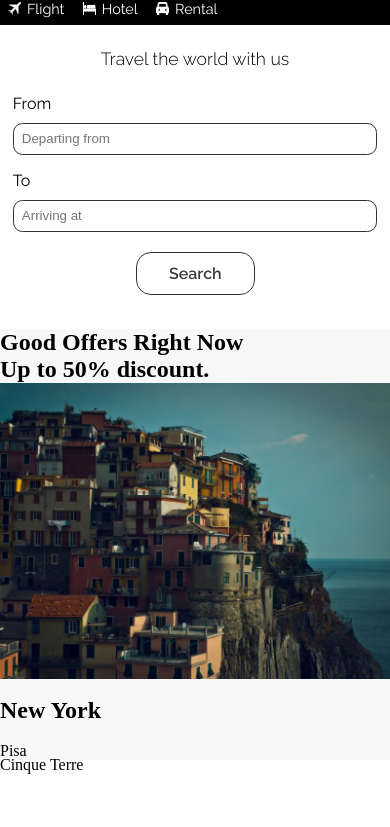
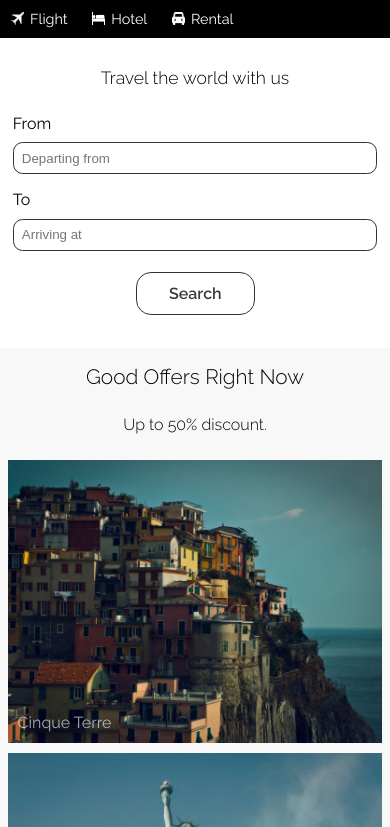
Before and after one commit to EmanuelVFC/projeto-site-001, a plain HTML site: page index.html in a window 390 px wide. Shown: the part 54-881 px from the top of the page. Before the commit the page ends 844 px from the top, so only its background shows below. Drawn offline with Linux system fonts and the light colour scheme.

Commit message:
continuação
criação do conteúdo principal e ajustes gerais

```diff
--- a/index.html
+++ b/index.html
@@ -41,9 +41,9 @@
 
     </header>
 
-    <main>
+    <main class="main">
 
-        <article class="viagem-aviao active">
+        <article class="viagem-aviao">
             <h2>Travel the world with us</h2>
 
             <form action="cadastro.php" method="get">
@@ -68,7 +68,7 @@
             <h2>Find the best hotels</h2>
             <p>Book a hotel with us and get the best fares and promotions.</p>
             <p>We know hotels - we know comfort.</p>
-            <button type="submit" class="botao-viagem-aviao">
+            <button type="submit" class="botao-viagem-aviao teste">
                 Search
             </button>
         </article>
@@ -82,27 +82,50 @@
             </button>
         </article>
 
-        <section>
+        <section class="galeria1">
             <h1>Good Offers Right Now</h1>
             <h2>Up to 50% discount.</h2>
 
             <div>
-                <div class="cinque-terre-imagem">
-                    <div><img src="images/cinqueterre.jpg" alt="Cinque Terre"></div>
-                    <div class="cinque-terre-texto">Cinque Terre</div>
+                <div class="galeria1-imagem container1">
+                    <div>
+                        <img src="images/cinqueterre.jpg" alt="Cinque Terre">
+                    </div>
+
+                    <div class="galeria1-texto">Cinque Terre</div>
+                </div>
             </div>
 
-            <div>
+            <div class="galeria1-imagem container2">
                 <div>
-                    <img src="" alt="">
-                    <div><h1>New York</h1></div>
+                    <img src="images/newyork.jpg" alt="New York">
                 </div>
 
+                <div class="galeria1-texto">New York</div>
             </div>
 
-            <div>
-                <div><img src="" alt=""></div>
-                <span>Pisa</span>
+            <div class="galeria1-imagem container3">
+                <div>
+                    <img src="images/sanfran.jpg" alt="San Francisco">
+                </div>
+
+                <div class="galeria1-texto">San Francisco</div>
+            </div>
+
+            <div class="galeria1-imagem container3">
+                <div>
+                    <img src="images/pisa.jpg" alt="Pisa">
+                </div>
+
+                <div class="galeria1-texto">Pisa</div>
+            </div>
+
+            <div class="galeria1-imagem container3">
+                <div>
+                    <img src="images/paris.jpg" alt="Paris">
+                </div>
+
+                <div class="galeria1-texto">Paris</div>
             </div>
         </section>
 
--- a/styles/mobile-first.css
+++ b/styles/mobile-first.css
@@ -25,7 +25,7 @@
 }
 
 .lupa, .logo{
-    padding: 0.5rem;
+    padding: 0.7rem;
 }
 
 .lupa > img{
@@ -55,7 +55,7 @@
 }
 
 .lista-nav-bar li{
-    padding: 0.5rem;
+    padding: 0.7rem;
     transition: 0.3s;
 }
 
@@ -126,7 +126,6 @@ main{
     box-sizing: border-box;
     color: #3B3B3B;
     cursor: pointer;
-    display: inline-block;
     font-family: 'Raleway', sans-serif;
     font-size: 1rem;
     font-weight: 600;
@@ -152,7 +151,6 @@ pointer-events: none;
     color: #fff;
     background-color: #1A1A1A;
     box-shadow: rgba(0, 0, 0, 0.25) 0 8px 15px;
-transform: translateY(-2px);
 }
 
 .botao-viagem-aviao:active {
@@ -160,10 +158,15 @@ box-shadow: none;
     transform: translateY(0);
 }
 
+.teste{
+    margin-bottom: 1rem;
+}
+
 /* VIAGEM HOTEL */
 .viagem-hotel{
     background-color: white;
     font-family: 'Raleway', sans-serif;
+    padding: 0.5rem;
 }
 
 .viagem-hotel h2{
@@ -182,6 +185,7 @@ transform: translateY(0);
 .viagem-rental{
     background-color: white;
     font-family: 'Raleway', sans-serif;
+    padding: 0.5rem;
 }
 
 .viagem-rental h2{
@@ -218,13 +222,48 @@ transform: translateY(0);
 }
 
 /* CONTEÚDO PRINCIPAL */
-.cinque-terre-imagem img{
-    max-width: 100%;
-    display: block;
+
+.main{
+    margin-top: 1rem;
+}
+
+/* GALERIA DE FOTOS 1 */
+.galeria1{
+    display: grid;
+    gap: 0.6rem;
+    grid-template-columns: auto;
+    padding: 0 0.5rem 0.5rem 0.5rem;
+}
+
+.galeria1 > h1{
+    font-family: 'Raleway', sans-serif;
+    font-size: 1.3rem;
+    font-weight: 350;
+    text-align: center;
+    margin-top: 1rem;
+}
+
+.galeria1 > h2{
+    font-family: 'Raleway', sans-serif;
+    font-size: 1rem;
+    font-weight: 350;
+    text-align: center;
+    padding: 1rem;
+}
+
+.container1, .container2, .container3{
     position: relative;
 }
 
-.cinque-terre-texto{
+.galeria1-imagem img{
+    max-width: 100%;
+    display: block;
+}
+
+.galeria1-texto{
     position: absolute;
-    bottom: 1rem;
+    bottom: 0.1rem;
+    padding: 0.6rem;
+    color: rgba(255, 255, 255, 0.644);
+    font-family: 'Raleway', sans-serif;
 }
```
Lines whose indentation alone changed are shown as unchanged.
